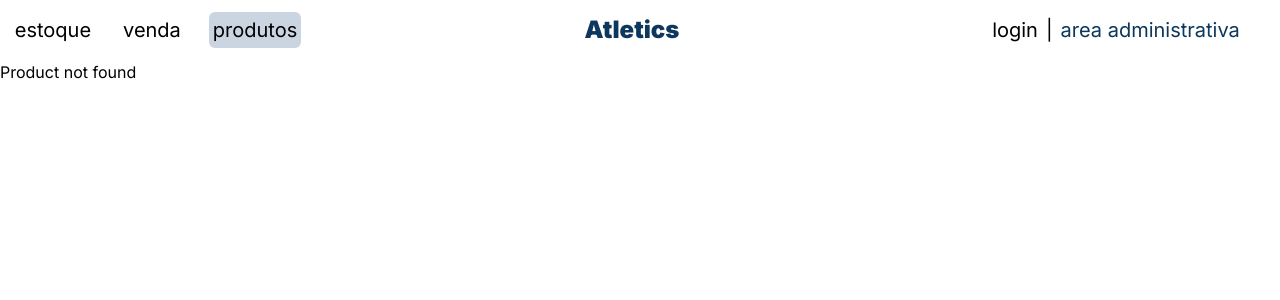
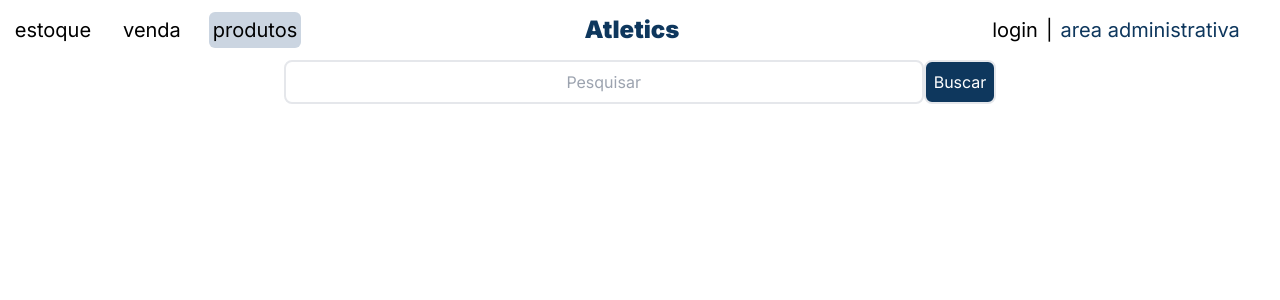
Before and after one commit to leeozaka/front-next, a Next.js app: page /products in a window 1280 px wide. Before the commit this address had no page. Shown: the top 300 px of the page. Built offline with nearby package versions, Linux system fonts and the light colour scheme.

Commit message:
tweaks in products main page

```diff
--- /dev/null
+++ b/src/app/products/[id]/page.tsx
@@ -0,0 +1,31 @@
+"use client";
+
+import { items } from "@/components/items";
+import Image from "next/image";
+import { usePathname } from "next/navigation";
+
+const ProductPage = () => {
+  const id = usePathname().replace("/products/", "");
+  const product = items.find((item) => item.id === Number(id));
+
+  return (
+    <div>
+      {product ? (
+        <div>
+          <h1>{product.name}</h1>
+          <p>{product.description}</p>
+          <Image
+            src={product.photo}
+            alt={product.name}
+            width={208}
+            height={208}
+          />
+        </div>
+      ) : (
+        <p>Product not found</p>
+      )}
+    </div>
+  );
+};
+
+export default ProductPage;
--- a/src/app/products/page.tsx
+++ b/src/app/products/page.tsx
@@ -1,27 +1,44 @@
 "use client";
+
+import React, { useState } from "react";
 import { items } from "@/components/items";
-import { usePathname } from "next/navigation";
 
-const ProductPage: React.FC = () => {
-  const router = usePathname();
+const ProductsPage: React.FC = () => {
+  const [searchTerm, setSearchTerm] = useState("");
 
-  //const { productId } = router.itoa().params;
-
-  const product = items.find((item) => item.id == Number(router));
+  function handleSubmit(searchTerm: string) {
+    for (let i = 0; i < items.length; i++) {
+      if (items[i].name === searchTerm) {
+        return (window.location.href = `/products/${items[i].id}`);
+      }
+    }
+    return (
+      <div>
+        <p>Product not found</p>
+      </div>
+    );
+  }
 
   return (
-    <div>
-      {product ? (
-        <div>
-          <h1>{product.name}</h1>
-          <p>{product.description}</p>
-          <img src={product.photo} alt={product.name} />
-        </div>
-      ) : (
-        <p>Product not found</p>
-      )}
-    </div>
+    <>
+      <div className="flex justify-center m-0">
+        <input
+          className="w-1/2 p-2 text-center border-2 rounded-lg "
+          type="text"
+          placeholder="Pesquisar"
+          value={searchTerm}
+          onChange={(e) => {
+            setSearchTerm(e.target.value);
+          }}
+          onSubmit={() => handleSubmit(searchTerm)}
+        />{" "}
+        <button
+          className="p-2 rounded-lg border-2 bg-dodger-blue-950 text-white"
+          onClick={() => handleSubmit(searchTerm)}
+        >
+          Buscar        </button>
+      </div>
+    </>
   );
 };
-
-export default ProductPage;
+export default ProductsPage;
--- a/src/app/stock/page.tsx
+++ b/src/app/stock/page.tsx
@@ -4,8 +4,6 @@
 import ProductCard from "@/components/card_item";
 import Sidenav from "@/components/sidenav";
 import { items } from "@/components/items";
-
-
 
 const StockPage: React.FC = () => {
   const [searchTerm, setSearchTerm] = useState("");
@@ -33,7 +31,7 @@
           <div className="flex flex-wrap flex-grow-0 justify-center ">
             {filteredItems.map((item) => (
               <ProductCard
-                key={item.id}
+                id={item.id}
                 photo={item.photo}
                 name={item.name}
                 price={item.price}
--- a/src/components/card_item.tsx
+++ b/src/components/card_item.tsx
@@ -2,7 +2,7 @@
 import Image from "next/image";
 
 interface Product {
-  key: number;
+  id: number;
   photo: string;
   name: string;
   price: number;
@@ -11,7 +11,7 @@
 }
 
 const ProductCard: React.FC<Product> = ({
-  key,
+  id,
   photo,
   name,
   price,
@@ -26,8 +26,7 @@
           : "border-2 border-red-500 bg-red-500"
       } shadow-[0_2px_15px_-3px_rgba(0,0,0,0.07),0_10px_20px_-2px_rgba(0,0,0,0.04)]`}
     >
-      <a href="#{id} ">
-        {/* todo: ao clicar na imagem vai para a pagina do produto */}
+      <a href={`/products/${id}`}>
 
         <Image
           className="rounded-t-lg h-52"
```
